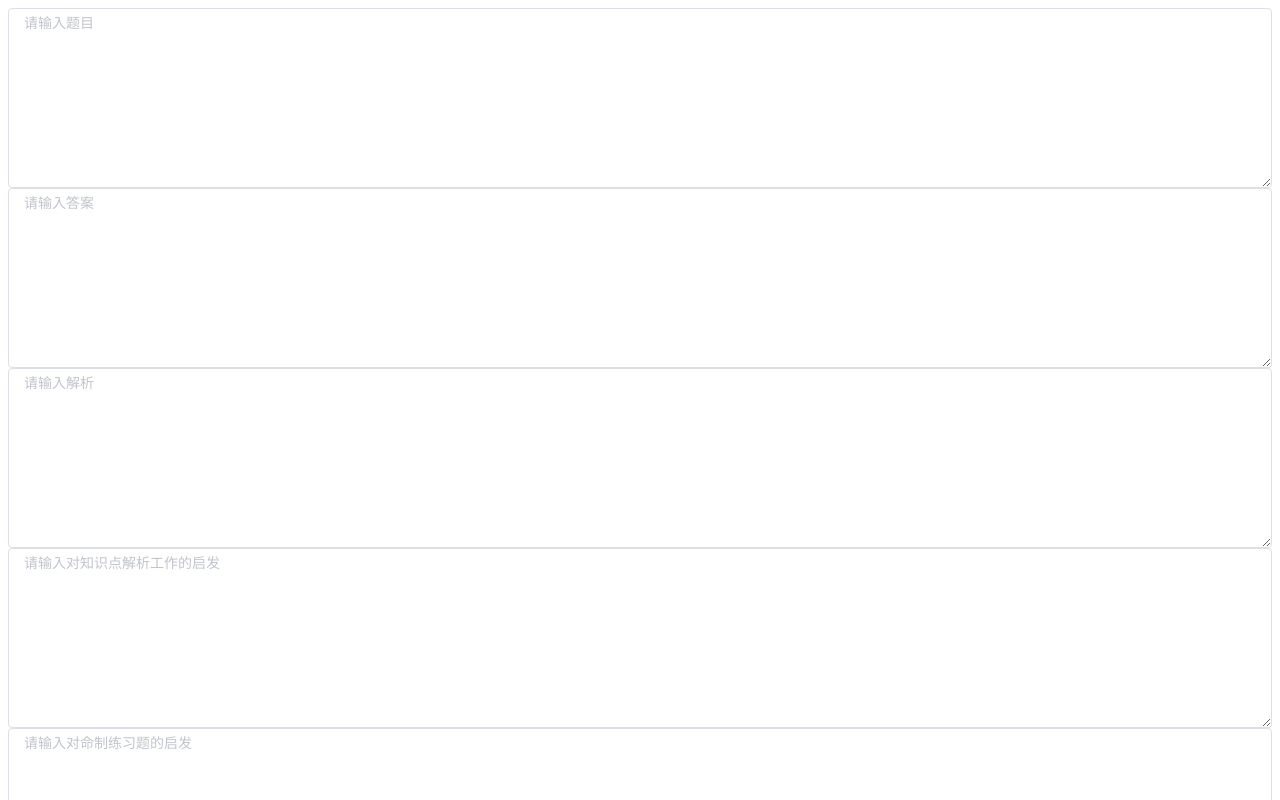
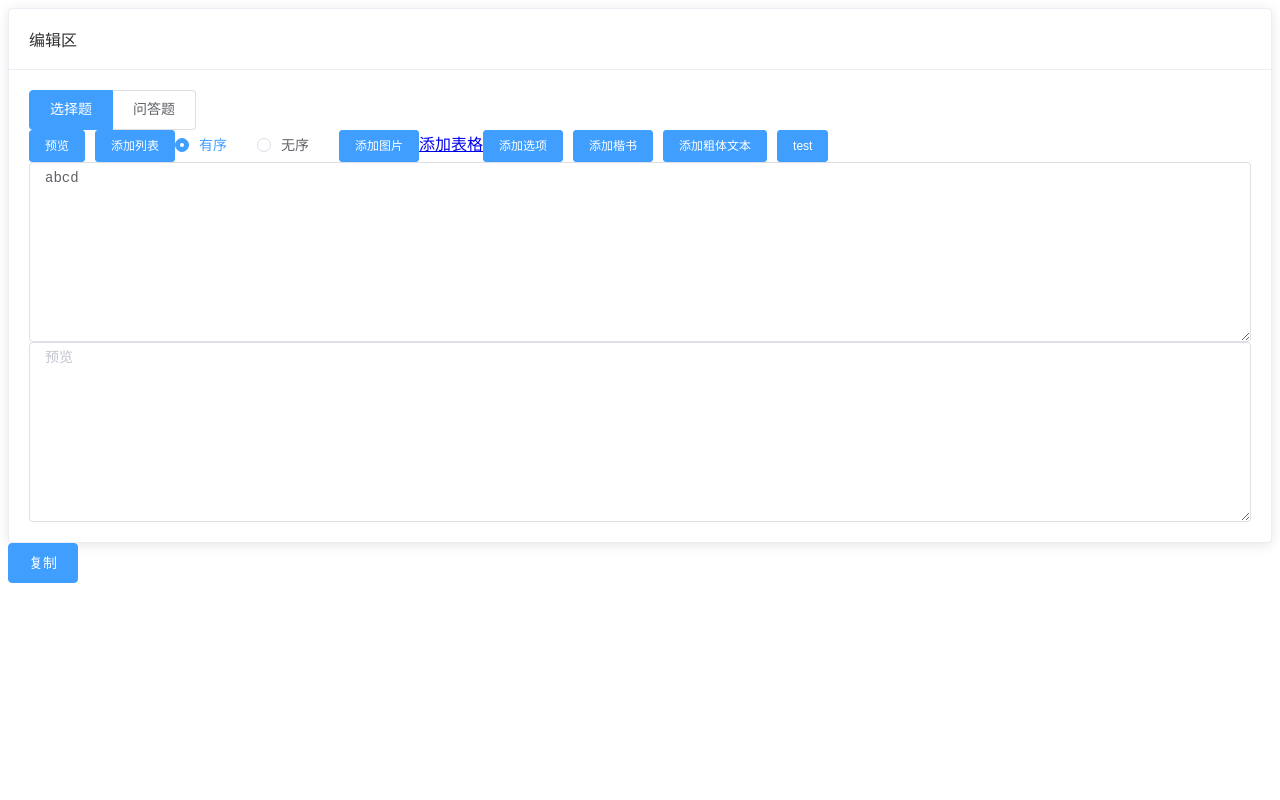
Before and after one commit to Nshcn/latexHelper, a Vue app: page / in a window 1280 px wide. Shown: the top 800 px of the page. Built offline with nearby package versions, Linux system fonts and the light colour scheme.

Commit message:
基本功能完成

```diff
--- a/src/App.vue
+++ b/src/App.vue
@@ -1,78 +1,118 @@
 <template>
   <div id="app">
-    <el-input type="textarea"
-              placeholder="请输入题目"
-              v-model="question"
-              :autosize="{ minRows: 8}"
-              show-word-limit>
-    </el-input>
-    <el-input type="textarea"
-              placeholder="请输入答案"
-              v-model="answer"
-              :autosize="{ minRows: 8}"
-              show-word-limit>
-    </el-input>
-    <el-input type="textarea"
-              placeholder="请输入解析"
-              v-model="analysis"
-              :autosize="{ minRows: 8}"
-              show-word-limit>
-    </el-input>
-    <el-input type="textarea"
-              placeholder="请输入对知识点解析工作的启发"
-              v-model="knowledgeInspiration"
-              :autosize="{ minRows: 8}"
-              show-word-limit>
-    </el-input>
-    <el-input type="textarea"
-              placeholder="请输入对命制练习题的启发"
-              v-model="QuestionInspiration"
-              :autosize="{ minRows: 8}"
-              show-word-limit>
-    </el-input>
+    <el-card>
+      <div slot="header">编辑区</div>
+      <div>
+        <el-radio-group v-model="questionType">
+          <el-radio-button label="choice"
+                           size="small">选择题</el-radio-button>
+          <el-radio-button label="essay"
+                           size="small">问答题</el-radio-button>
+        </el-radio-group>
+        <edit :source-text="originText"></edit>
+      </div>
+    </el-card>
     <el-button type="primary"
-               @click="generateLatex">生成latex</el-button>
-    <el-input type="textarea"
-              placeholder=""
-              v-model="latexResult"
-              :autosize="{ minRows: 8}"
-              show-word-limit>
-    </el-input>
+               @click="copyResult">复制</el-button>
   </div>
 </template>
 
 <script>
+import Edit from '@/components/Edit.vue'
+
+// eslint-disable-next-line no-unused-vars
+function tabInput(e) {
+  e.preventDefault()
+  const insertText = '\t'
+  const elInput = e.target
+  const startPos = elInput.selectionStart
+  const endPos = elInput.selectionEnd
+  if (startPos === undefined || endPos === undefined) return
+  const txt = elInput.value
+  elInput.value =
+    txt.substring(0, startPos) + insertText + txt.substring(endPos)
+  elInput.focus()
+  elInput.selectionStart = startPos + insertText.length
+  elInput.selectionEnd = startPos + insertText.length
+  this.inputValue = elInput.value
+}
+
 export default {
   name: 'App',
-  components: {},
+  components: {
+    Edit,
+  },
+  watch: {
+    questionType(newType) {
+      switch (newType) {
+        case 'choice':
+          this.originText =
+            '【题目】\n\n#opt\n\n#\n【参考答案】\n\n【本题解析】\n\n【对知识点解析工作的启发】\n#ol\n\n#\n【对命制练习题的启发】\n#ol\n\n#\n'
+          break
+        case 'essay':
+          this.originText =
+            '【题目】\n\n【参考答案】\n\n【本题解析】\n\n【对知识点解析工作的启发】\n#ol\n\n#\n【对命制练习题的启发】\n#ol\n\n#\n'
+          break
+        default:
+          break
+      }
+    },
+  },
   data() {
     return {
-      question: '',
-      answer: '',
+      originText: 'abcd',
+      questionType: 'choice',
       analysis: '',
-      knowledgeInspiration: '',
-      QuestionInspiration: '',
       latexResult: '',
     }
   },
   methods: {
     generateLatex() {
-      this.latexResult =
-        this.question +
-        '\n【参考答案】' +
-        this.answer +
-        '\n【本题解析】\n' +
-        this.analysis +
-        '\n{\\kaihsu\n' +
-        '【对知识点解析工作的启发】\n' +
-        '\\begin{enumerate}[leftmargin=2\\parindent]\n' +
-        this.knowledgeInspiration +
-        '\n\\end{enumerate}' +
-        '\n【对命制练习题的启发】' +
-        '\n\\begin{enumerate}[leftmargin=2\\parindent]\n' +
-        this.QuestionInspiration +
-        '\n\\end{enumerate}' +
-        '\n}'
+      this.parseOrderedList(this.analysis)
+      this.copyResult()
+    },
+
+    copyResult() {
+      let content = this.latexResult
+      if (navigator.clipboard) {
+        // clipboard api 复制
+        navigator.clipboard.writeText(content)
+      } else {
+        var textarea = document.createElement('textarea')
+        document.body.appendChild(textarea)
+        // 隐藏此输入框
+        textarea.style.position = 'fixed'
+        textarea.style.clip = 'rect(0 0 0 0)'
+        textarea.style.top = '10px'
+        // 赋值
+        textarea.value = content
+        // 选中
+        textarea.select()
+        // 复制
+        document.execCommand('copy', true)
+        // 移除输入框
+        document.body.removeChild(textarea)
+      }
+      this.$message({
+        message: '复制成功',
+        type: 'success',
+      })
+    },
+    // textarea输入tab制表符
+    tabInput(e) {
+      e.preventDefault()
+      const insertText = '\t'
+      const elInput = e.target
+      const startPos = elInput.selectionStart
+      const endPos = elInput.selectionEnd
+      if (startPos === undefined || endPos === undefined) return
+      const txt = elInput.value
+      elInput.value =
+        txt.substring(0, startPos) + insertText + txt.substring(endPos)
+      elInput.focus()
+      elInput.selectionStart = startPos + insertText.length
+      elInput.selectionEnd = startPos + insertText.length
+      this.inputValue = elInput.value
     },
   },
 }
--- /dev/null
+++ b/src/components/Edit.vue
@@ -0,0 +1,270 @@
+<template>
+  <div id="app">
+    <el-button type="primary"
+               size="small"
+               @click="preview">预览</el-button>
+    <el-button type="primary"
+               size="small"
+               @click="addMark(listType)">添加列表</el-button>
+    <el-radio v-model="listType"
+              label="ol">有序</el-radio>
+    <el-radio v-model="listType"
+              label="ul">无序</el-radio>
+
+    <el-button type="primary"
+               size="small"
+               @click="addMark('fig')">添加图片</el-button>
+    <a href="https://www.latex-tables.com/#"
+       target="_blank">添加表格</a>
+    <el-button type="primary"
+               size="small"
+               @click="addMark('opt')">添加选项</el-button>
+    <el-button type="primary"
+               size="small"
+               @click="addMark('kaishu')">添加楷书</el-button>
+    <el-button type="primary"
+               size="small"
+               @click="addMark('bf')">添加粗体文本</el-button>
+    <el-button type="primary"
+               size="small"
+               @click="test">test</el-button>
+    <el-input type="textarea"
+              id="edit-area"
+              placeholder="请输入内容"
+              v-model="originText"
+              :autosize="{ minRows: 8}"
+              @keydown.tab.native="tabInput($event)"
+              show-word-limit>
+    </el-input>
+    <el-input type="textarea"
+              placeholder="预览"
+              v-model="latexCode"
+              :autosize="{ minRows: 8}"
+              @keydown.tab.native="tabInput($event)"
+              show-word-limit>
+    </el-input>
+  </div>
+</template>
+
+<script>
+export default {
+  name: 'Edit',
+  components: {},
+  props: {
+    sourceText: String,
+  },
+  created() {
+    console.log(this.sourceText)
+    this.originText = this.sourceText
+  },
+  watch: {
+    sourceText(newValue) {
+      this.originText = newValue
+    },
+  },
+  data() {
+    return {
+      originText: '',
+      latexCode: '',
+      listType: 'ol',
+      markTypeArr: ['ol', 'ul', 'fig', 'wfig', 'opt', 'kaishu', 'bf'],
+    }
+  },
+  methods: {
+    addMark(type) {
+      let dom = document.getElementById('edit-area')
+      dom.value =
+        dom.value.substring(0, dom.selectionStart) +
+        `\n#${type}\n\n#\n` +
+        dom.value.substring(dom.selectionEnd, dom.textLength)
+    },
+
+    /**
+     * 预览
+     */
+    preview() {
+      let result =
+        this.originText[this.originText.length - 1] === '#'
+          ? this.originText
+          : this.originText + '\n#'
+      for (let markType of this.markTypeArr) {
+        let regStr = new RegExp(
+          '(?<=(#' + markType + '\\s))[\\s\\S*]+?(?=#)',
+          'gm'
+        )
+        result = result.replace(regStr, (item) => {
+          return this.parseSingleType(markType)(item.trim())
+        })
+      }
+      // 去除所有mark
+      result = result.replace(/^#.{0,}/gm, () => {
+        return ''
+      })
+      this.latexCode = result
+    },
+
+    parseSingleType(type) {
+      switch (type) {
+        case 'ul':
+          return this.parseUnorderedList
+        case 'ol':
+          return this.parseOrderedList
+        case 'fig':
+          return this.parseFigure
+        case 'wfig':
+          return this.parseWrapFigure
+        case 'opt':
+          return this.parseChoiceQuestion
+        case 'kaishu':
+          return this.parseKaishu
+        case 'bf':
+          return this.parseBf
+        default:
+          break
+      }
+    },
+    /**
+     * 处理有序列表
+     */
+    parseOrderedList(content) {
+      let list = content.split('\n')
+      let result = '\\begin{enumerate}[leftmargin=2\\parindent]'
+      for (let item of list) {
+        result += `\n\t\\item ${this.parseInlineText(item)}`
+      }
+      result += '\n\\end{enumerate}\n'
+      return result
+    },
+    /**
+     * 处理无序列表
+     */
+    parseUnorderedList(content) {
+      let list = content.split('\n')
+      let result = '\\begin{itemize}[leftmargin=2\\parindent]'
+      for (let item of list) {
+        result += `\n\t\\item ${this.parseInlineText(item)}`
+      }
+      result += '\n\\end{itemize}\n'
+      return result
+    },
+    /**
+     * 处理图片
+     */
+    parseFigure(content) {
+      let figName = content
+      return (
+        '\\begin{figure}[ht]\n' +
+        '\t\\centering\n' +
+        `\t\\includegraphics[width=0.8\\textwidth]{${figName}.png}\n` +
+        `\t\\caption{${figName}}\n` +
+        `\t\\label{fig:${figName}}\n` +
+        '\\end{figure}\n'
+      )
+    },
+    parseWrapFigure(content) {
+      let figName = content
+      return (
+        '\\begin{wrapfigure}[ht]\n' +
+        '\t\\centering\n' +
+        `\t\\includegraphics[width=0.8\\textwidth]{${figName}.png}\n` +
+        `\t\\caption{${figName}}\n` +
+        `\t\\label{fig:${figName}}\n` +
+        '\\end{wrapfigure}\n'
+      )
+    },
+    /**
+     * 处理楷书模块
+     */
+    parseKaishu(content) {
+      console.log(content)
+      return `{\\kaishu\n${this.parseInlineText(content)}\n}\n`
+    },
+    /**
+     * 处理单行粗体
+     */
+    parseBf(content) {
+      return `{\\bf ${content}}\n`
+    },
+    /**
+     * 处理行内文字
+     */
+    parseInlineText(content) {
+      // 去除-
+      content = content.replace(/^-[\s]{0,}/, '')
+      // 粗体
+      let regStrBf = /\*.{2,8}\*/
+      while (/\*.{2,8}\*/.test(content)) {
+        content = content.replace(regStrBf, (item) => {
+          return `{\\bf ${item.slice(1, -1)}}`
+        })
+      }
+      // 楷体
+      let regStrKaishu = /=.{2,8}=/
+      while (/=.{2,8}=/.test(content)) {
+        content = content.replace(regStrKaishu, (item) => {
+          return `{\\kaishu ${item.slice(1, -1)}}`
+        })
+      }
+      return content
+    },
+    /**
+     * 处理选择题选项
+     */
+    parseChoiceQuestion(content) {
+      let choices = content.split('\n')
+      let itemStr = ''
+      // 去除选项前的字母
+      let regStr = /^[ABCD\-+][.|,|，|。|\s]{0,}/
+      for (let item of choices) {
+        item = item.trim()
+        if (regStr.test(item)) {
+          item = item.replace(regStr, '')
+        }
+        itemStr += `{${item}}\n`
+      }
+      // 根据选项长度自动匹配合适的选择行数
+      let maxItemLen = this.findLongestWord(choices)
+      if (maxItemLen <= 9) {
+        return `\\onech\n${itemStr}`
+      } else if (maxItemLen >= 15) {
+        return `\\fourch\n${itemStr}`
+      } else {
+        return `\\twoch\n${itemStr}`
+      }
+    },
+    findLongestWord(strArray) {
+      strArray.sort(function (a, b) {
+        return b.length - a.length
+      })
+      return strArray[0].length
+    },
+
+    test() {
+      let str =
+        '翻*领狂单J*S莱肯发范定龙*江了赛季浮动*茯苓丹发浮动浮动发腮动发腮发龙家店发腮'
+      let res = this.parseInlineText(str)
+      console.log(res)
+    },
+
+    // textarea输入tab制表符
+    tabInput(e) {
+      e.preventDefault()
+      const insertText = '\t'
+      const elInput = e.target
+      const startPos = elInput.selectionStart
+      const endPos = elInput.selectionEnd
+      if (startPos === undefined || endPos === undefined) return
+      const txt = elInput.value
+      elInput.value =
+        txt.substring(0, startPos) + insertText + txt.substring(endPos)
+      elInput.focus()
+      elInput.selectionStart = startPos + insertText.length
+      elInput.selectionEnd = startPos + insertText.length
+      this.inputValue = elInput.value
+    },
+  },
+}
+</script>
+
+<style>
+</style>
```
Also changed, not shown: 1 other file (tests, documents, lock files or other folders).
